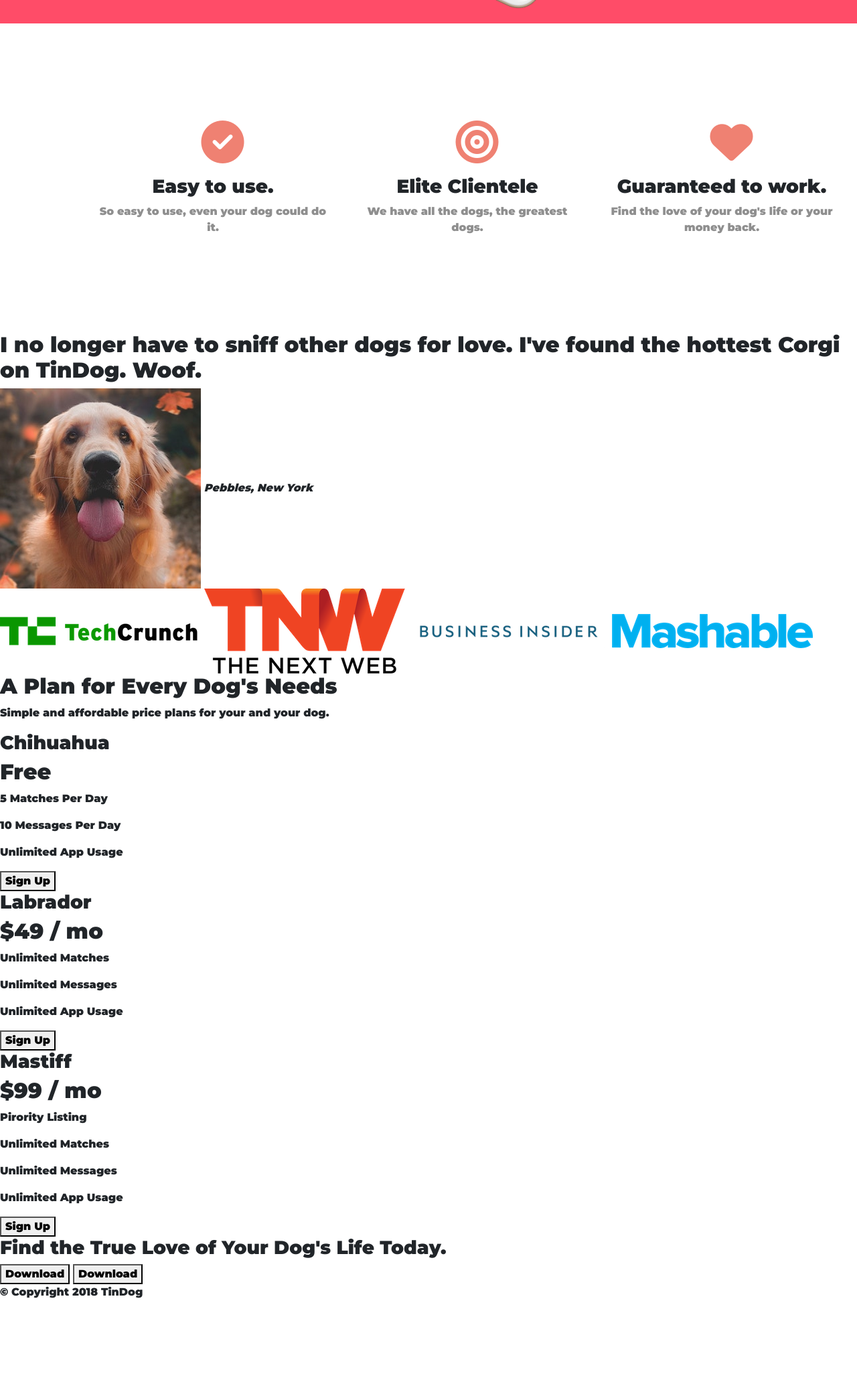
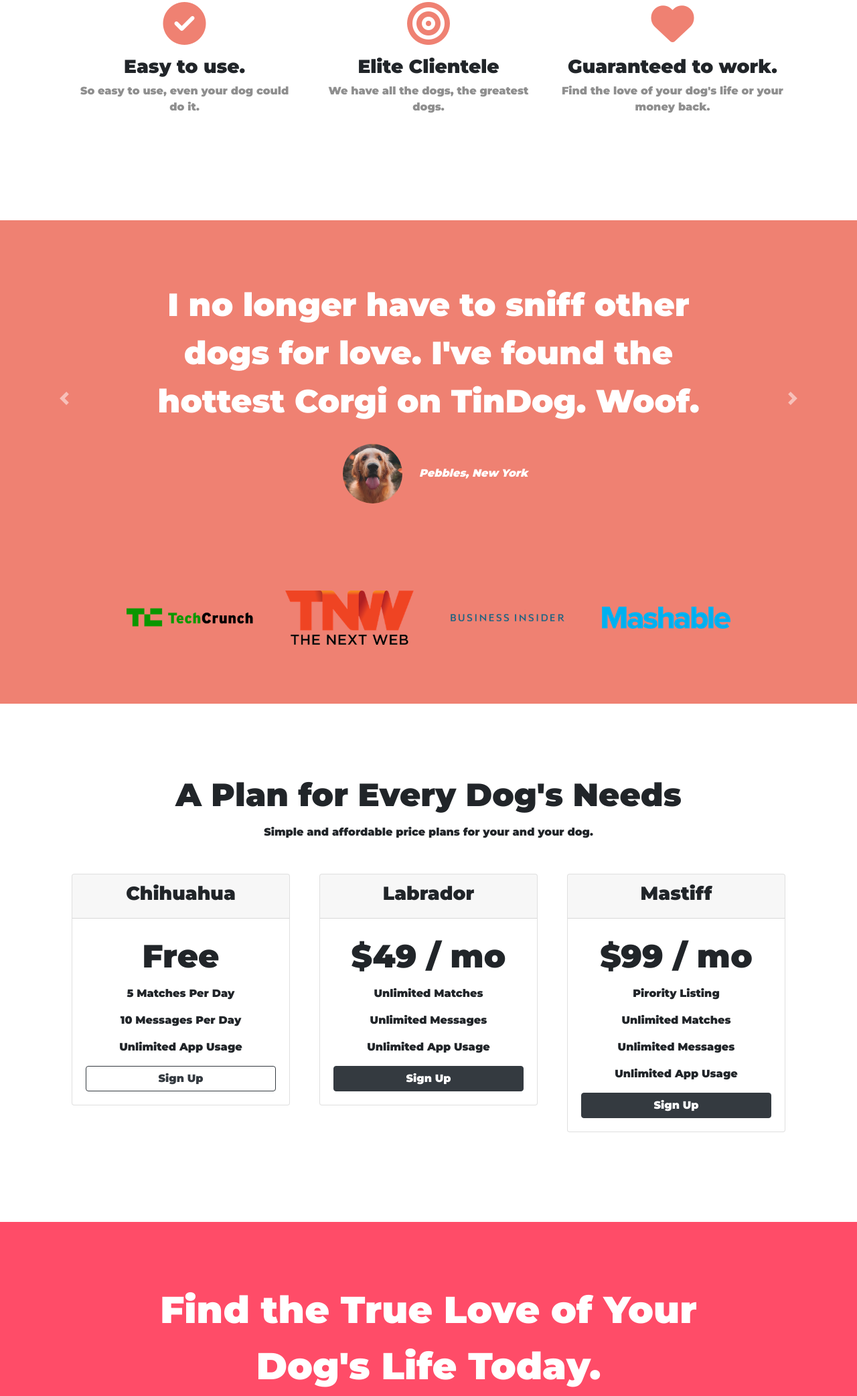
Before and after one commit to KasFerreira/TinDog-Start-master, a plain HTML site: page index.html in a window 1280 px wide. Shown: the part 708-2793 px from the top of the page at 67% size. Before the commit the page ends 2666 px from the top, so only its background shows below. Drawn offline with nearby package versions, Linux system fonts and the light colour scheme.

Commit message:
Footer and finishing

```diff
--- a/css/styles.css
+++ b/css/styles.css
@@ -20,6 +20,13 @@ h1{
     font-size: 3.5rem;
     line-height: 1.5;
 }
+
+h2 {
+    font-size:"Montserrat-bold";
+    font-size: 3rem;
+    line-height: 1.5;
+}
+
 
 
 /* Nvaigation Bar */
@@ -48,7 +55,7 @@ font-weight: bold;
 /* Downlaod Buttons */
 
 .download-button{
-    margin:5% 5% 5% 5%;
+    margin:5% 2% 5% 0;
 }
 
 
@@ -57,13 +64,16 @@ font-weight: bold;
 .title-image{
     width: 60%;
     transform: rotate(25deg);
+    position: absolute;
+    top:-20%;
 }
 
 /* Features */
 
-.container{
-   margin: 10% 10% 10% 10%;
-   text-align: center;
+#features{
+   padding:11% 3%;
+   background-color: #fff;
+   position: relative;
 }
 
 .row-features h3{
@@ -75,13 +85,105 @@ font-weight: bold;
     color:#8f8f8f;
 
 }
+.feature-box{
+    text-align: center;
+}
+
 
 
 /* Fas img size */
 
-.fas{
-    font-size:4rem;
+.fas-img {
+    margin-bottom: 1rem;
     color: #ef8172;
-    margin: 5% 45% 5%;auto;
+
 
 }
+.fas-img:hover{
+    color:#ff4c68
+}
+
+
+/* Testimonial Section */
+
+#testimonials{
+    text-align: center;
+    background-color: #ef8172;
+    color: #fff;
+}
+
+.testimonial-image{
+    width: 10%;
+    border-radius: 100%;
+    margin:20px;
+}
+
+.carousel-item{
+        padding: 7%  15%;
+
+
+}
+
+#press{
+    background-color: #ef8172;
+    text-align: center;
+    padding-bottom: 3%;
+}
+
+.press-logo{
+
+    width:15%;
+    margin:20px 20px 50px;
+}
+
+
+/* Pricing */
+#pricing{
+padding:100px;
+text-align: center;
+
+}
+
+.pricing-column {
+    padding:3% 2%;
+}
+
+@media (max-width: 1028px){
+    #title{
+        text-align: center;
+    }
+
+    .title-image{
+        position: static;
+        transform: rotate(0);
+
+    }
+}
+
+/* Call to action */
+
+#cta{
+    background-color: #ff4c68;
+    text-align: center;
+    padding: 7% 15%;
+}
+#cta h3{
+    font-size:3.5rem;
+    color: #fff;
+    line-height: 1.5;
+    font-family: 'Montserrat', sans-serif;
+}
+
+
+
+/* Footer */
+
+#footer{
+    padding: 4%;
+    text-align: center;
+    color: grey;
+}
+.fab-icons{
+    padding: 1rem;
+    color: rgba(0, 0, 0, 0.747);
+}
--- a/index.html
+++ b/index.html
@@ -14,6 +14,7 @@
   <link rel="stylesheet" href="https://stackpath.bootstrapcdn.com/bootstrap/4.5.0/css/bootstrap.min.css"
     integrity="sha384-9aIt2nRpC12Uk9gS9baDl411NQApFmC26EwAOH8WgZl5MYYxFfc+NcPb1dKGj7Sk" crossorigin="anonymous">
   <link rel="stylesheet" href="css/styles.css">
+  <!-- Js jq files for BT -->
   <script src="https://code.jquery.com/jquery-3.5.1.slim.min.js"
     integrity="sha384-DfXdz2htPH0lsSSs5nCTpuj/zy4C+OGpamoFVy38MVBnE+IbbVYUew+OrCXaRkfj" crossorigin="anonymous">
   </script>
@@ -41,13 +42,13 @@
         <div class="collapse navbar-collapse" id="navbarSupportedContent">
           <ul class="navbar-nav ml-auto">
             <li class="nav-item">
-              <a class="nav-link" href="">Contact</a>
+              <a class="nav-link" href="#footer">Contact</a>
             </li>
             <li class="nav-item">
-              <a class="nav-link" href="">Pricing</a>
+              <a class="nav-link" href="#pricing">Pricing</a>
             </li>
             <li class="nav-item">
-              <a class="nav-link" href="">Download</a>
+              <a class="nav-link" href="#cta">Download</a>
             </li>
           </ul>
         </div>
@@ -76,18 +77,18 @@
   <section id="features" class="container">
     <div class='row row-features'>
 
-      <div class='col-lg-4' >
-        <i class="fas fa-check-circle"></i>
+      <div class='feature-box col-lg-4'>
+        <i class="fas fas-img fa-check-circle fa-4x"></i>
         <h3>Easy to use.</h3>
         <p>So easy to use, even your dog could do it.</p>
       </div>
-      <div class='col-lg-4'>
-        <i class="fas fa-bullseye"></i>
+      <div class='feature-box col-lg-4'>
+        <i class="fas fas-img fa-bullseye fa-4x"></i>
         <h3>Elite Clientele</h3>
         <p>We have all the dogs, the greatest dogs.</p>
       </div>
-      <div class='col-lg-4'>
-        <i class="fas fa-heart"></i>
+      <div class='feature-box col-lg-4'>
+        <i class="fas  fas-img  fa-heart fa-4x"></i>
         <h3>Guaranteed to work.</h3>
         <p>Find the love of your dog's life or your money back.</p>
       </div>
@@ -100,13 +101,35 @@
 
   <section id="testimonials">
 
+    <div id="carouselExampleControls" class="carousel slide" data-ride="false">
+      <div class="carousel-inner">
+        <div class="carousel-item active">
           <h2>I no longer have to sniff other dogs for love. I've found the hottest Corgi on TinDog. Woof.</h2>
-    <img src="images/dog-img.jpg" alt="dog-profile">
+          <img class="testimonial-image" src="images/dog-img.jpg" alt="dog-profile">
           <em>Pebbles, New York</em>
 
-    <!-- <h2 class="testimonial-text">My dog used to be so lonely, but with TinDog's help, they've found the love of their life. I think.</h2>
+        </div>
+        <div class="carousel-item">
+          <h2 class="testimonial-text">My dog used to be so lonely, but with TinDog's help, they've found the love of
+            their life. I think.</h2>
           <img class="testimonial-image" src="images/lady-img.jpg" alt="lady-profile">
-    <em>Beverly, Illinois</em> -->
+          <em>Beverly, Illinois</em>
+        </div>
+
+      </div>
+
+      <!--Botõess de controle-->
+      <a class="carousel-control-prev" href="#carouselExampleControls" role="button" data-slide="prev">
+        <span class="carousel-control-prev-icon"></span>
+
+
+      </a>
+      <a class="carousel-control-next" href="#carouselExampleControls" role="button" data-slide="next">
+        <span class="carousel-control-next-icon" </span> </a> </div> <!--O href dos botoões devem ter a msm classo do ID
+          do carousel-->
+
+
+
 
   </section>
 
@@ -114,10 +137,10 @@
   <!-- Press -->
 
   <section id="press">
-    <img src="images/techcrunch.png" alt="tc-logo">
-    <img src="images/tnw.png" alt="tnw-logo">
-    <img src="images/bizinsider.png" alt="biz-insider-logo">
-    <img src="images/mashable.png" alt="mashable-logo">
+    <img class="press-logo" src="images/TechCrunch.png" alt="tc-logo">
+    <img class="press-logo" src="images/tnw.png" alt="tnw-logo">
+    <img class="press-logo" src="images/bizinsider.png" alt="biz-insider-logo">
+    <img class="press-logo" src="images/mashable.png" alt="mashable-logo">
 
   </section>
 
@@ -130,29 +153,72 @@
     <p>Simple and affordable price plans for your and your dog.</p>
 
 
+
+
+    <div class="row ">
+      <div class="pricing-column col-lg-4 col-md-6">
+        <div class="card ">
+          <div class="card-header">
             <h3>Chihuahua</h3>
+
+
+          </div>
+          <div class="card-body">
+
             <h2>Free</h2>
             <p>5 Matches Per Day</p>
             <p>10 Messages Per Day</p>
             <p>Unlimited App Usage</p>
-    <button type="button">Sign Up</button>
+            <button type="button" class="btn btn-large btn-block  btn-outline-dark">Sign Up</button>
 
 
+
+          </div>
+        </div>
+      </div>
+      <div class=" pricing-column  col-lg-4 col-md-6">
+
+        <div class="card ">
+          <div class="card-header">
             <h3>Labrador</h3>
+          </div>
+          <div class="card-body">
             <h2>$49 / mo</h2>
             <p>Unlimited Matches</p>
             <p>Unlimited Messages</p>
             <p>Unlimited App Usage</p>
-    <button type="button">Sign Up</button>
+            <button type="button" class="btn btn-large btn-block btn-dark">Sign Up</button>
+          </div>
 
 
+        </div>
+      </div>
+      <div class=" pricing-column  col-lg-4 justify-content-md-center">
+
+        <div class="card">
+          <div class="card-header">
             <h3>Mastiff</h3>
+          </div>
+          <div class="card-body">
+
             <h2>$99 / mo</h2>
             <p>Pirority Listing</p>
             <p>Unlimited Matches</p>
             <p>Unlimited Messages</p>
             <p>Unlimited App Usage</p>
-    <button type="button">Sign Up</button>
+            <button type="button" class="btn btn-large btn-block  btn-dark">Sign Up</button>
+
+          </div>
+
+
+        </div>
+      </div>
+    </div>
+
+
+
+
+
 
   </section>
 
@@ -162,8 +228,9 @@
   <section id="cta">
 
     <h3>Find the True Love of Your Dog's Life Today.</h3>
-    <button type="button">Download</button>
-    <button type="button">Download</button>
+    <button type="button" class="download-button btn btn-lg  btn-dark "><i class="fab fa-apple"></i> Download</button>
+    <button type="button" class=" download-button btn btn-lg  btn-light "><i
+        class="fab fa-google-play"></i>Download</button>
 
   </section>
 
@@ -171,7 +238,12 @@
   <!-- Footer -->
 
   <footer id="footer">
-
+    <div class="fab-icons">
+      <i class="fab fab-icons fa-twitter"></i>
+      <i class="fab fab-icons fa-facebook-f"></i>
+      <i class="fab fab-icons fa-instagram"></i>
+      <i class="fas fab-icons fa-envelope"></i>
+    </div>
     <p>© Copyright 2018 TinDog</p>
 
   </footer>
```
Lines whose indentation alone changed are shown as unchanged.
